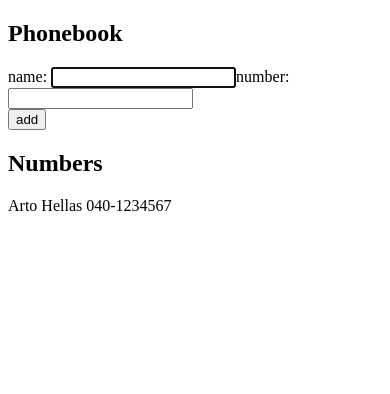
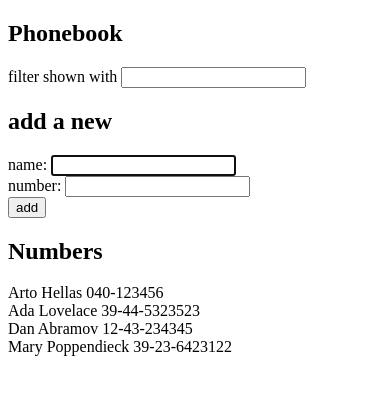
Before and after one commit to syedtaqi95/full-stack-open, a React (Create React App) app in the folder part2/phonebook/: page / in a window 390 px wide. Shown: the top 394 px of the page. Built offline with nearby package versions, Linux system fonts and the light colour scheme.

Commit message:
part2 phonebook : completed 2.9

```diff
--- a/part2/phonebook/src/App.js
+++ b/part2/phonebook/src/App.js
@@ -10,14 +10,17 @@
 
 const App = () => {
   const [persons, setPersons] = useState([
-    { name: 'Arto Hellas', number:'040-1234567' }
+    { name: 'Arto Hellas', number: '040-123456' },
+    { name: 'Ada Lovelace', number: '39-44-5323523' },
+    { name: 'Dan Abramov', number: '12-43-234345' },
+    { name: 'Mary Poppendieck', number: '39-23-6423122' }
   ])
   const [newName, setNewName] = useState('')
   const [newNumber, setNewNumber] = useState('')
+  const [filterName, setFilterName] = useState('')
 
   const addNumber = (e) => {
     e.preventDefault()
-
     const newEntry = { name: newName, number: newNumber}
 
     if (persons.some(p => p.name === newName)) {
@@ -32,13 +35,27 @@
 
   const handleNewName = (e) => setNewName(e.target.value)
   const handleNewNumber = (e) => setNewNumber(e.target.value)
+  const handleFilterName = (e) => setFilterName(e.target.value)
+
+  const personsToShow = (filterName === "") ? [...persons]
+  : persons.filter( (person) => {
+        const nameLowerCase = person.name.toLowerCase()
+        const filterNameLower = filterName.toLowerCase()
+        return nameLowerCase.includes(filterNameLower)
+      }
+    )
 
   return (
     <div>
       <h2>Phonebook</h2>
+      <div>
+        filter shown with <input value={filterName} onChange={handleFilterName} />
+      </div>
+      <h2>add a new</h2>
       <form onSubmit={addNumber}>
         <div>
           name: <input autoFocus value={newName} onChange={handleNewName} />
+          <br />
           number: <input value={newNumber} onChange={handleNewNumber} />
         </div>
         <div>
@@ -47,7 +64,7 @@
       </form>
 
       <h2>Numbers</h2>
-      {persons.map(person => <Number key={person.name} person={person} />)}
+      {personsToShow.map(person => <Number key={person.name} person={person} />)}
     </div>
   )
 }
```
